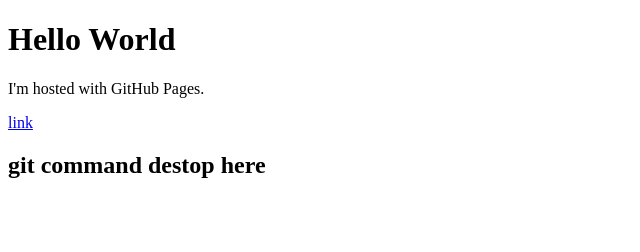
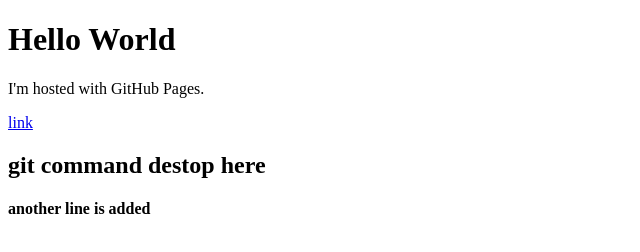
Before and after one commit to ptechcode/ptechcode.github.io, a plain HTML site: page index.html in a window 1280 px wide. Shown: the whole page, without its empty margins (0-640 px from the left). Drawn offline with Linux system fonts and the light colour scheme.

Commit message:
Update index.html

```diff
--- a/index.html
+++ b/index.html
@@ -5,5 +5,6 @@
 <p>I'm hosted with GitHub Pages.</p>
   <a href="http://ptechdiv.github.io/insidepage.html" >link</a>
   <h2>git command destop here</h2>
+  <h4>another line is added</h4>
 </body>
 </html>
```
